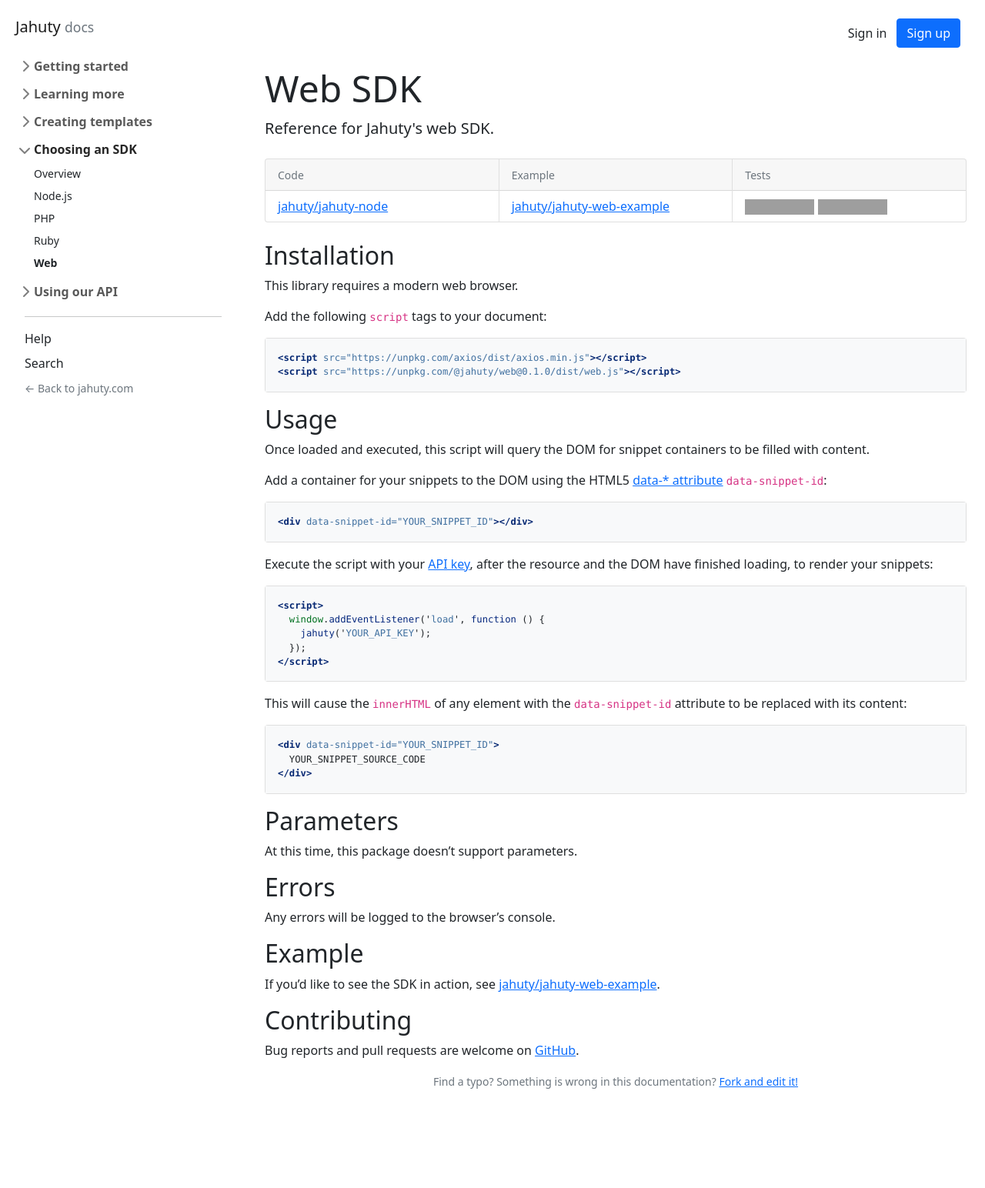
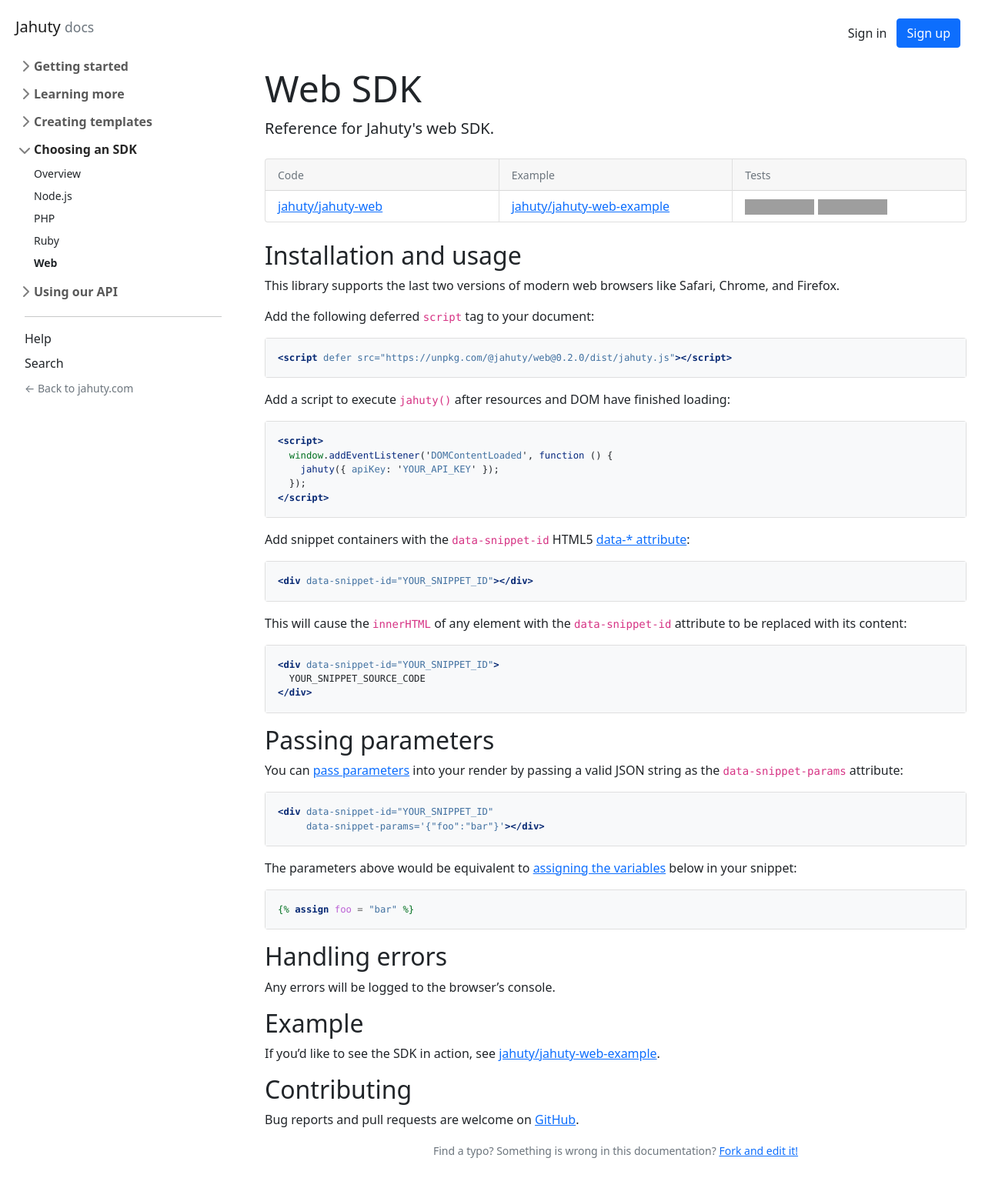
Before and after one commit to jahuty/documentation, a Jekyll site: the page built from sdks/web.md, in a window 1280 px wide. Shown: the top 1544 px of the page at 77% size. Built offline with Jekyll 4.4.1, drawn with Linux system fonts in a browser that asks for light colours; nearby versions of some CDN libraries; grey boxes are pictures that could not be loaded.

```diff
--- a/sdks/web.md
+++ b/sdks/web.md
@@ -14,7 +14,7 @@ category    : sdks
       <small>Code</small>
     </div>
     <div class="card-body py-2 px-3">
-      <a class="stretched-link" href="{{ site.data.urls.sdks.node }}">jahuty/jahuty-node</a>
+      <a class="stretched-link" href="{{ site.data.urls.sdks.web }}">jahuty/jahuty-web</a>
     </div>
   </div>
   <div class="card">
@@ -35,39 +35,34 @@ category    : sdks
   </div>
 </div>
 
-## Installation
+## Installation and usage
 
-This library requires a modern web browser.
+This library supports the last two versions of modern web browsers like Safari, Chrome, and Firefox.
 
-Add the following `script` tags to your document:
+Add the following deferred `script` tag to your document:
 
 {% capture installing %}
-<script src="https://unpkg.com/axios/dist/axios.min.js"></script>
-<script src="https://unpkg.com/@jahuty/web@0.1.0/dist/web.js"></script>
+<script defer src="https://unpkg.com/@jahuty/web@0.2.0/dist/jahuty.js"></script>
 {% endcapture %}
-{% include code.html language="html" code=installing header=false toggle=false select=false %}
+{% include code.html language="html" code=installing %}
 
-## Usage
+Add a script to execute `jahuty()` after resources and DOM have finished loading:
 
-Once loaded and executed, this script will query the DOM for snippet containers to be filled with content.
+{% capture script %}
+<script>
+  window.addEventListener('DOMContentLoaded', function () {
+    jahuty({ apiKey: 'YOUR_API_KEY' });
+  });
+</script>
+{% endcapture %}
+{% include code.html language="html" code=script %}
 
-Add a container for your snippets to the DOM using the HTML5 [data-* attribute](https://developer.mozilla.org/en-US/docs/Web/HTML/Global_attributes/data-*) `data-snippet-id`:
+Add snippet containers with the `data-snippet-id` HTML5 [data-* attribute](https://developer.mozilla.org/en-US/docs/Web/HTML/Global_attributes/data-*):
 
 {% capture adding_a_container %}
 <div data-snippet-id="YOUR_SNIPPET_ID"></div>
 {% endcapture %}
 {% include code.html language="html" code=adding_a_container header=false toggle=false select=false %}
-
-Execute the script with your [API key]({% link api.html %}#authentication), after the resource and the DOM have finished loading, to render your snippets:
-
-{% capture rendering %}
-<script>
-  window.addEventListener('load', function () {
-    jahuty('YOUR_API_KEY');
-  });
-</script>
-{% endcapture %}
-{% include code.html language="html" code=rendering header=false select=false toggle=false %}
 
 This will cause the `innerHTML` of any element with the `data-snippet-id` attribute to be replaced with its content:
 
@@ -76,13 +71,26 @@ This will cause the `innerHTML` of any element with the `data-snippet-id` attrib
   YOUR_SNIPPET_SOURCE_CODE
 </div>
 {% endcapture %}
-{% include code.html language="html" code=rendered header=false toggle=false select=false %}
+{% include code.html language="html" code=rendered %}
 
-## Parameters
+## Passing parameters
 
-At this time, this package doesn't support parameters.
+You can [pass parameters]({% link liquid/parameters.md %}) into your render by passing a valid JSON string as the `data-snippet-params` attribute:
 
-## Errors
+{% capture passing_params %}
+<div data-snippet-id="YOUR_SNIPPET_ID"
+     data-snippet-params='{"foo":"bar"}'></div>
+{% endcapture %}
+{% include code.html language="html" code=passing_params %}
+
+The parameters above would be equivalent to [assigning the variables]({% link liquid/variables.md %}) below in your snippet:
+
+{% capture assigning_variables %}{% raw %}
+{% assign foo = "bar" %}
+{% endraw %}{% endcapture %}
+{% include code.html language="liquid" code=assigning_variables %}
+
+## Handling errors
 
 Any errors will be logged to the browser's console.
 
```
Also changed, not shown: api.html (+6 -8 lines), getting-started.md (+3 -4 lines).
